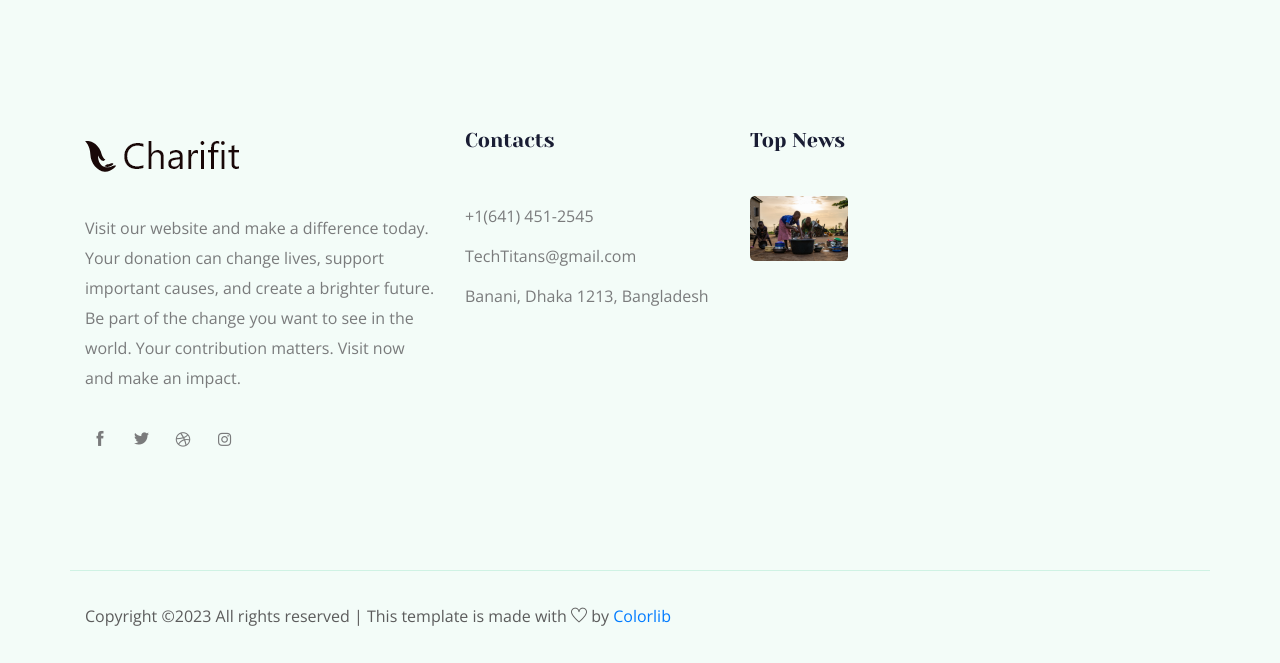
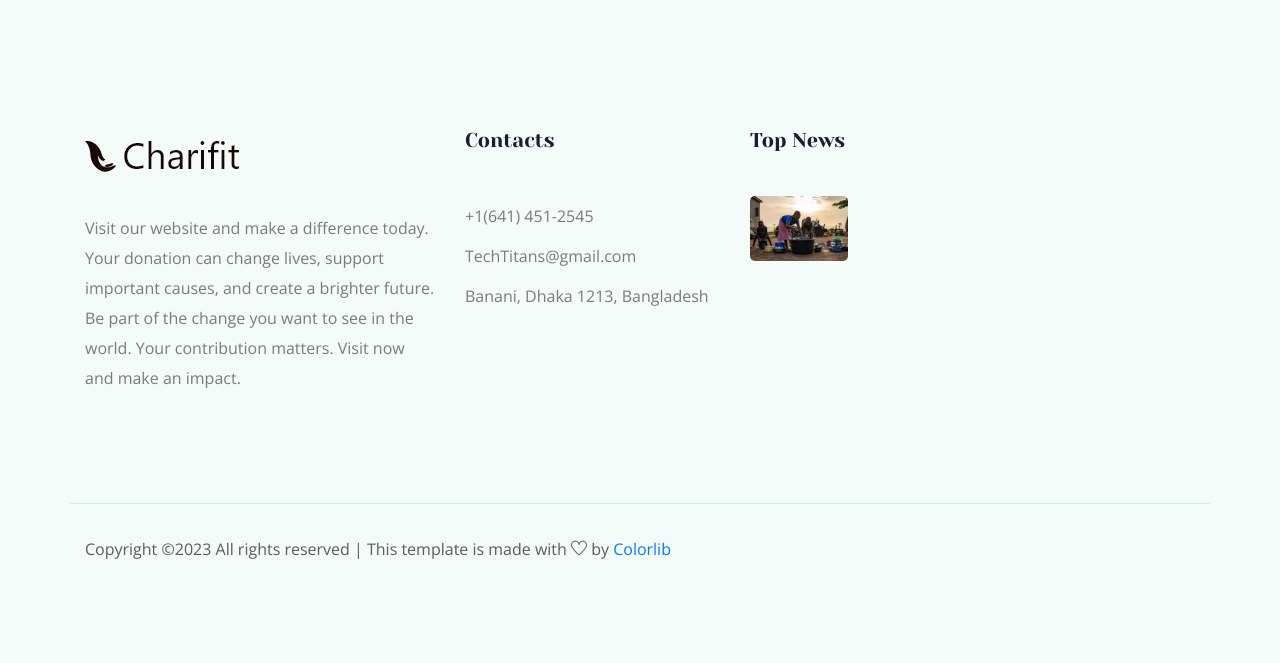
Before and after one commit to shaonmohammad/Charity_Donation_Platform, a Django app: template templates/blog.html in a window 1280 px wide. Shown: the part 326-989 px from the top of the page. After the commit the page ends 885 px from the top, so only its background shows below. Run offline with Django 4.2, Linux system fonts and the light colour scheme; the template is opened without the code that fills it, so the values that code supplies are empty; some libraries are stand-ins or nearby versions.

Commit message:
solve error

```diff
--- a/templates/base.html
+++ b/templates/base.html
@@ -157,30 +157,7 @@
                                 Be part of the change you want to see in the world.
                                 Your contribution matters. Visit now and make an impact.
                             </p>
-                            <div class="socail_links">
-                                <ul>
-                                    <li>
-                                        <a href="#">
-                                            <i class="ti-facebook"></i>
-                                        </a>
-                                    </li>
-                                    <li>
-                                        <a href="#">
-                                            <i class="ti-twitter-alt"></i>
-                                        </a>
-                                    </li>
-                                    <li>
-                                        <a href="#">
-                                            <i class="fa fa-dribbble"></i>
-                                        </a>
-                                    </li>
-                                    <li>
-                                        <a href="#">
-                                            <i class="fa fa-instagram"></i>
-                                        </a>
-                                    </li>
-                                </ul>
-                            </div>
+
 
                         </div>
                     </div>
```
Also changed, not shown: db.sqlite3.
